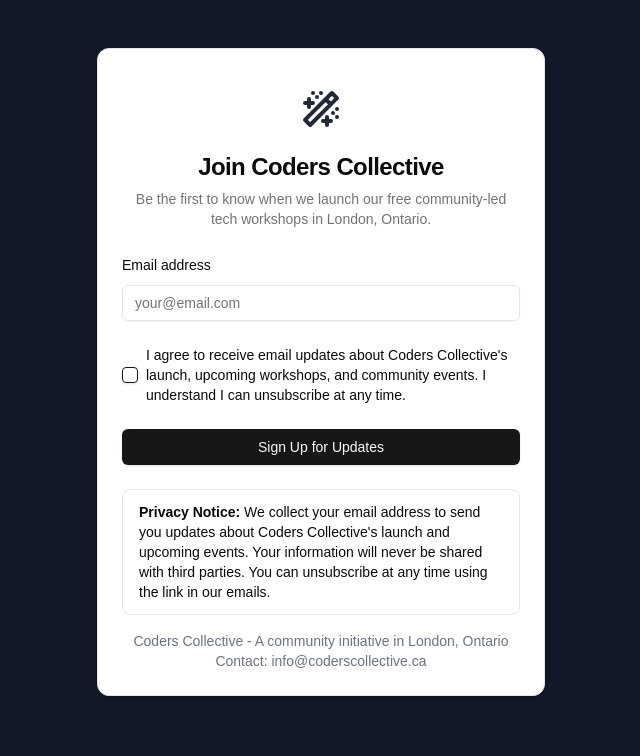
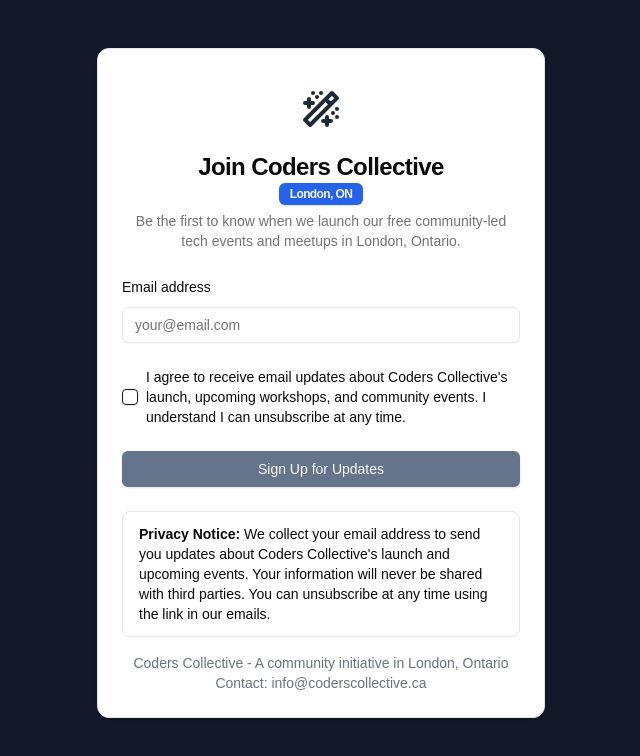
Before and after one commit to coderscollective-YXU/coderscollective.ca, a Next.js app: page /signup in a window 1280 px wide. Shown: the top 756 px of the page, without its empty margins (319-959 px from the left). Built offline with nearby package versions, Linux system fonts and the light colour scheme.

Commit message:
add colors

```diff
--- /dev/null
+++ b/src/app/signup/magic-icon.tsx
@@ -0,0 +1,25 @@
+import React from 'react'
+
+const MagicIcon = () => {
+  return (
+    <svg
+    className='w-12 h-12 text-gray-800 dark:text-white'
+    aria-hidden='true'
+    xmlns='http://www.w3.org/2000/svg'
+    width='48'
+    height='48'
+    fill='none'
+    viewBox='0 0 24 24'
+  >
+    <path
+      stroke='currentColor'
+      stroke-linecap='round'
+      stroke-linejoin='round'
+      stroke-width='2'
+      d='M16.872 9.687 20 6.56 17.44 4 4 17.44 6.56 20 16.873 9.687Zm0 0-2.56-2.56M6 7v2m0 0v2m0-2H4m2 0h2m7 7v2m0 0v2m0-2h-2m2 0h2M8 4h.01v.01H8V4Zm2 2h.01v.01H10V6Zm2-2h.01v.01H12V4Zm8 8h.01v.01H20V12Zm-2 2h.01v.01H18V14Zm2 2h.01v.01H20V16Z'
+    />
+  </svg>
+  )
+}
+
+export default MagicIcon;
--- a/src/app/signup/page.tsx
+++ b/src/app/signup/page.tsx
@@ -1,6 +1,7 @@
 "use client";
 
 import { Alert, AlertDescription } from "@/components/ui/alert";
+import { Badge } from "@/components/ui/badge";
 import { Button } from "@/components/ui/button";
 import {
   Card,
@@ -14,6 +15,7 @@
 import { Input } from "@/components/ui/input";
 import { Label } from "@/components/ui/label";
 import { useState } from "react";
+import MagicIcon from "./magic-icon";
 
 export default function SignupPage() {
   const [email, setEmail] = useState("");
@@ -31,31 +33,19 @@
           <Card>
             <CardHeader>
               <div className='flex justify-center m-3'>
-                <svg
-                  className='w-12 h-12 text-gray-800 dark:text-white'
-                  aria-hidden='true'
-                  xmlns='http://www.w3.org/2000/svg'
-                  width='48'
-                  height='48'
-                  fill='none'
-                  viewBox='0 0 24 24'
-                >
-                  <path
-                    stroke='currentColor'
-                    stroke-linecap='round'
-                    stroke-linejoin='round'
-                    stroke-width='2'
-                    d='M16.872 9.687 20 6.56 17.44 4 4 17.44 6.56 20 16.873 9.687Zm0 0-2.56-2.56M6 7v2m0 0v2m0-2H4m2 0h2m7 7v2m0 0v2m0-2h-2m2 0h2M8 4h.01v.01H8V4Zm2 2h.01v.01H10V6Zm2-2h.01v.01H12V4Zm8 8h.01v.01H20V12Zm-2 2h.01v.01H18V14Zm2 2h.01v.01H20V16Z'
-                  />
-                </svg>
+                <MagicIcon />
               </div>
-
               <CardTitle className='text-2xl font-bold text-center'>
                 Join Coders Collective
+                <div className='flex justify-center'>
+                  <Badge className='bg-blue-600 dark:bg-gray-100 text-gray-100 dark:text-gray-800 '>
+                    London, ON
+                  </Badge>
+                </div>
               </CardTitle>
               <CardDescription className='text-center'>
                 Be the first to know when we launch our free community-led tech
-                workshops in London, Ontario.
+                events and meetups in London, Ontario.
               </CardDescription>
             </CardHeader>
 
@@ -92,7 +82,7 @@
                   </div>
                 </div>
 
-                <Button type='submit' className='w-full'>
+                <Button type='submit' className='w-full bg-slate-500'>
                   Sign Up for Updates
                 </Button>
               </form>
--- /dev/null
+++ b/src/components/ui/badge.tsx
@@ -0,0 +1,36 @@
+import * as React from "react"
+import { cva, type VariantProps } from "class-variance-authority"
+
+import { cn } from "@/lib/utils"
+
+const badgeVariants = cva(
+  "inline-flex items-center rounded-md border px-2.5 py-0.5 text-xs font-semibold transition-colors focus:outline-none focus:ring-2 focus:ring-ring focus:ring-offset-2",
+  {
+    variants: {
+      variant: {
+        default:
+          "border-transparent bg-primary text-primary-foreground shadow hover:bg-primary/80",
+        secondary:
+          "border-transparent bg-secondary text-secondary-foreground hover:bg-secondary/80",
+        destructive:
+          "border-transparent bg-destructive text-destructive-foreground shadow hover:bg-destructive/80",
+        outline: "text-foreground",
+      },
+    },
+    defaultVariants: {
+      variant: "default",
+    },
+  }
+)
+
+export interface BadgeProps
+  extends React.HTMLAttributes<HTMLDivElement>,
+    VariantProps<typeof badgeVariants> {}
+
+function Badge({ className, variant, ...props }: BadgeProps) {
+  return (
+    <div className={cn(badgeVariants({ variant }), className)} {...props} />
+  )
+}
+
+export { Badge, badgeVariants }
```
